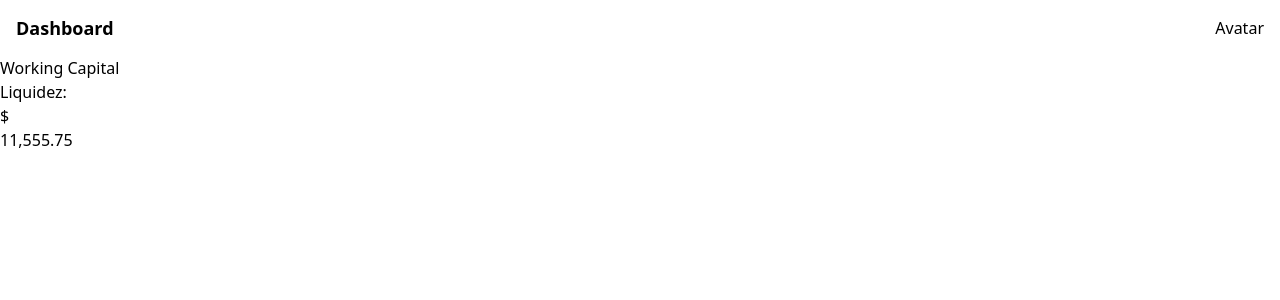
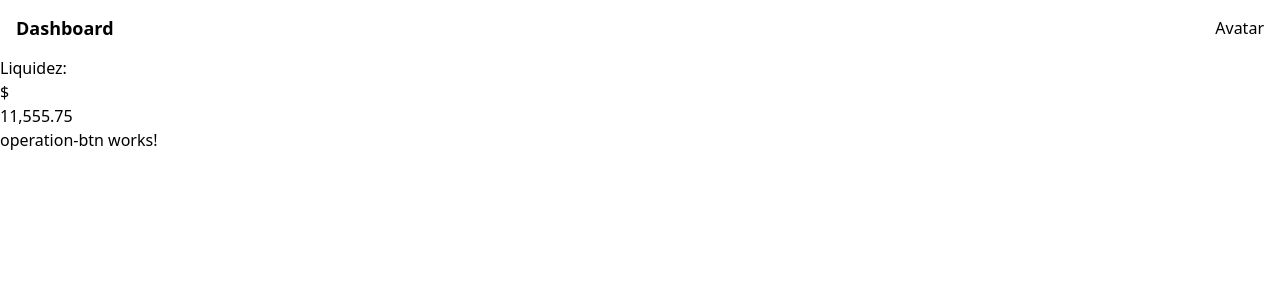
Before and after one commit to EdgarQuinonez/Broder-Apple, an Angular app: page / in a window 1280 px wide. Shown: the top 300 px of the page. Built offline with nearby package versions, Linux system fonts and the light colour scheme.

Commit message:
operation-btn before lucide-angular

```diff
--- a/src/app/pages/dashboard/dashboard.component.html
+++ b/src/app/pages/dashboard/dashboard.component.html
@@ -1,6 +1,6 @@
 <app-header />
 <div>
-  Working Capital
+  <!-- Working Capital -->
   <div>
     <h2>Liquidez:</h2>
     <span>
@@ -8,4 +8,6 @@
       <p>{{ formattedWorkingCapital }}</p>
     </span>
   </div>
+  <!-- Operations -->
+  <app-operation-panel />
 </div>
--- a/src/app/pages/dashboard/dashboard.component.ts
+++ b/src/app/pages/dashboard/dashboard.component.ts
@@ -1,11 +1,12 @@
 import { Component } from '@angular/core';
 import { HeaderComponent } from '@shared/header/header.component';
 import { formatAccounting } from '@utils/formatAccounting';
+import { OperationPanelComponent } from './operation-panel/operation-panel.component';
 
 @Component({
   selector: 'app-dashboard',
   standalone: true,
-  imports: [HeaderComponent],
+  imports: [HeaderComponent, OperationPanelComponent],
   templateUrl: './dashboard.component.html',
   styleUrl: './dashboard.component.scss',
 })
--- /dev/null
+++ b/src/app/pages/dashboard/operation-panel/operation-btn/operation-btn.component.html
@@ -0,0 +1 @@
+<p>operation-btn works!</p>
--- /dev/null
+++ b/src/app/pages/dashboard/operation-panel/operation-panel.component.html
@@ -0,0 +1,3 @@
+<div>
+  <app-operation-btn />
+</div>
```
Also changed, not shown: src/app/pages/dashboard/operation-panel/operation-btn/operation-btn.component.ts (added, +12 -0 lines), src/app/pages/dashboard/operation-panel/operation-panel.component.ts (added, +11 -0 lines), src/app/pages/dashboard/operation-panel/operation-btn/operation-btn.component.scss (added), src/app/pages/dashboard/operation-panel/operation-panel.component.scss (added), 2 other files (tests, documents, lock files or other folders).
